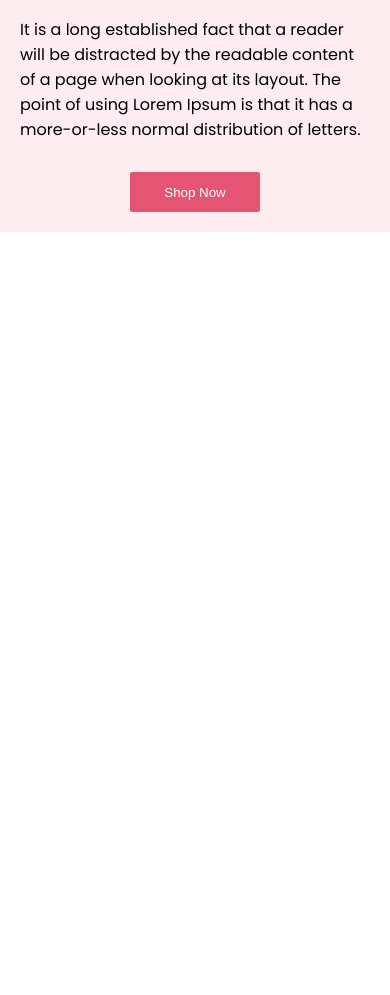
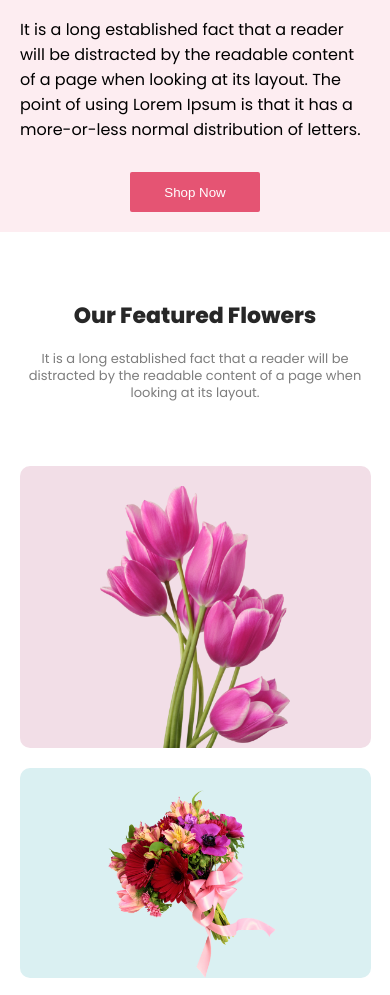
Before and after one commit to abubakkar-js-dev/flower-shop, a plain HTML site: page index.html in a window 390 px wide. Shown: the part 564-1559 px from the top of the page. Before the commit the page ends 844 px from the top, so only its background shows below. Drawn offline with Linux system fonts and the light colour scheme.

Commit message:
features image section responsive completed

```diff
--- a/index.html
+++ b/index.html
@@ -33,7 +33,7 @@
         </div>
       </section>
     </header>
-    <main class="hide">
+    <main class="">
       <section class="featured-image-container">
         <div class="featured-title-container">
           <h2>Our Featured Flowers</h2>
@@ -55,7 +55,7 @@
         </div>
       </section>
       <!-- support section start -->
-      <section id="support">
+      <section id="support hide">
         <div class="support-wrap">
           <div class="support-item">
             <img src="./images/Group 57.png" alt="delivary" class="support-img">
@@ -72,7 +72,7 @@
         </div>
       </section>
       <!-- hot deals start  -->
-       <section id="hot-deals">
+       <section id="hot-deals hide">
           <div class="hot-deals-container">
             <div class="hot-deals-content">
               <h2 class="hot-deals-title">Hot Deal ! Sale Up To 25% <span>Off</span></h2>
@@ -86,7 +86,7 @@
             </div>
           </div>
        </section>
-      <section class="instagram-section-container">
+      <section class="instagram-section-container hide">
         <div class="instagrom-text-content">
           <h2>Instagram</h2>
           <p>
@@ -115,7 +115,7 @@
           </div>
         </div>
       </section>
-      <section class="super-deals-container">
+      <section class="super-deals-container hide">
         <div class="deals-content">
           <h1>Get The Latest Deals</h1>
           <p>$30 coupon for first shopping</p>
--- a/styles/responsive.css
+++ b/styles/responsive.css
@@ -36,5 +36,38 @@
 
   }
 
+  /* feature image section  */
+
+  .featured-image-container {
+    width: 100%;
+    height: auto;
+    margin: 50px auto;
+  }
+  .featured-title-container {
+    width: 100%;
+    padding: 20px;
+  }
+  .featured-title-container h2{
+    font-size: 22px;
+    /* margin-bottom: 20px; */
+  }
+  .featured-title-container p{
+    font-size: 13px;
+  }
+  .featured-images {
+    flex-direction: column;
+    align-items: center;
+    gap: 20px;
+    margin-top: 45px;
+  }
+  .first-image,
+  .second-image,
+  .third-image {
+    width: 90%;
+    border-radius: 10px;
+  }
+
+
+
 
 }
```
